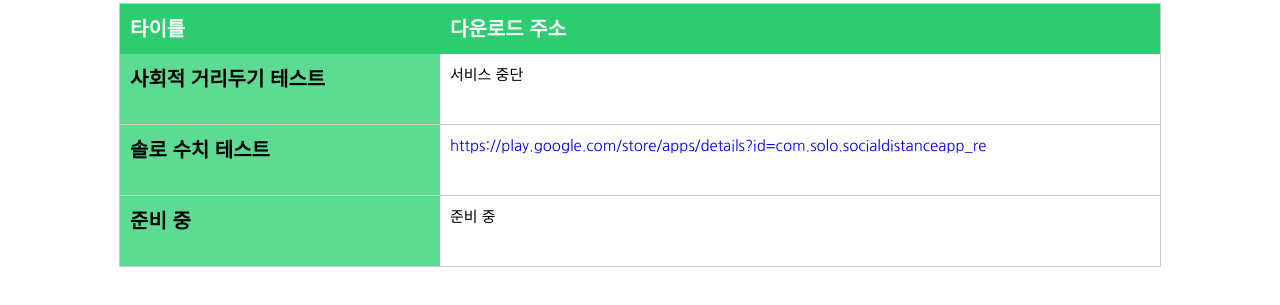
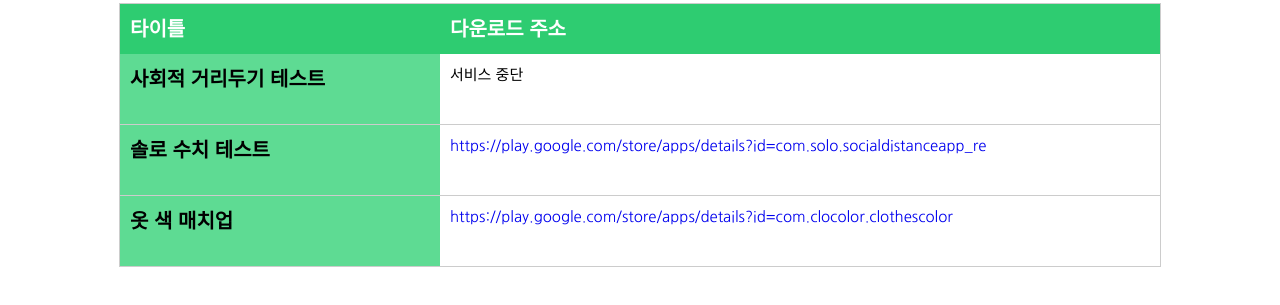
Before and after one commit to cutandpast/cutandpaste, a plain HTML site: page service.html in a window 1280 px wide. Shown: the part 237-542 px from the top of the page. Drawn offline with Linux system fonts and the light colour scheme.

Commit message:
Update service.html

```diff
--- a/service.html
+++ b/service.html
@@ -68,8 +68,13 @@ a:hover { text-decoration:none; }
 			</td>
     </tr>
     <tr>
-        <th scope="row" id = "th1">준비 중</th>
-        <td id = "td1">준비 중</td>
+        <th scope="row" id = "th1">옷 색 매치업</th>
+	<a href = "https://play.google.com/store/apps/details?id=com.clocolor.clothescolor">
+        <td id = "td1">
+		<a href = "https://play.google.com/store/apps/details?id=com.clocolor.clothescolor">
+			https://play.google.com/store/apps/details?id=com.clocolor.clothescolor
+			</a>
+			</td>
     </tr>
     </tbody>
 </table>
```
